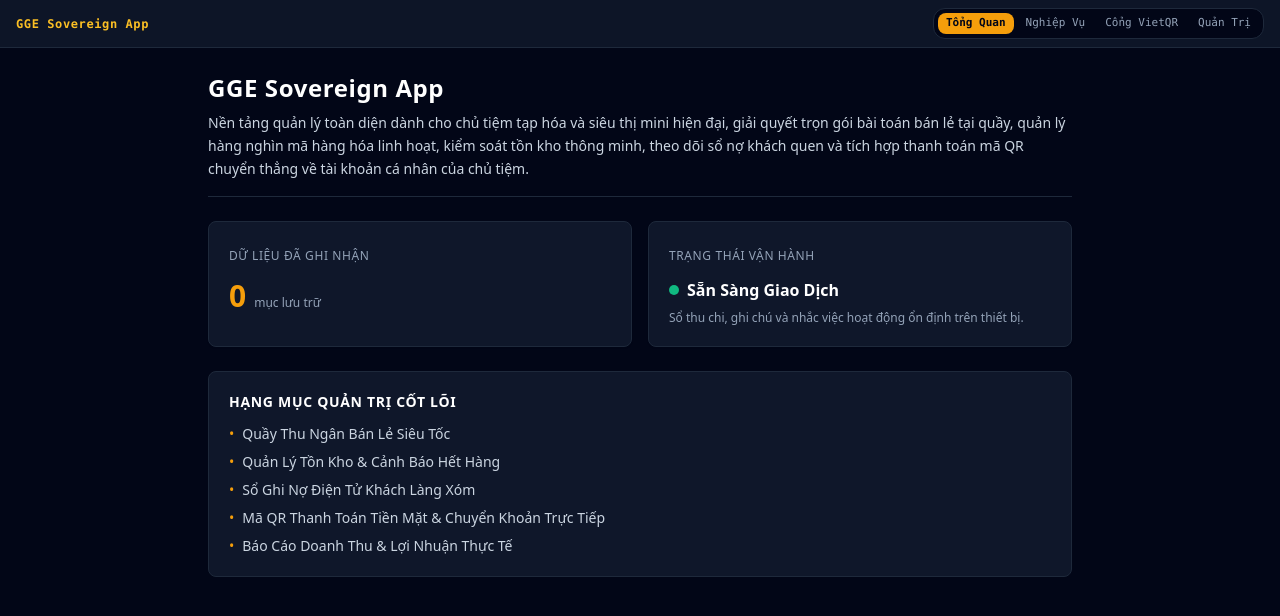
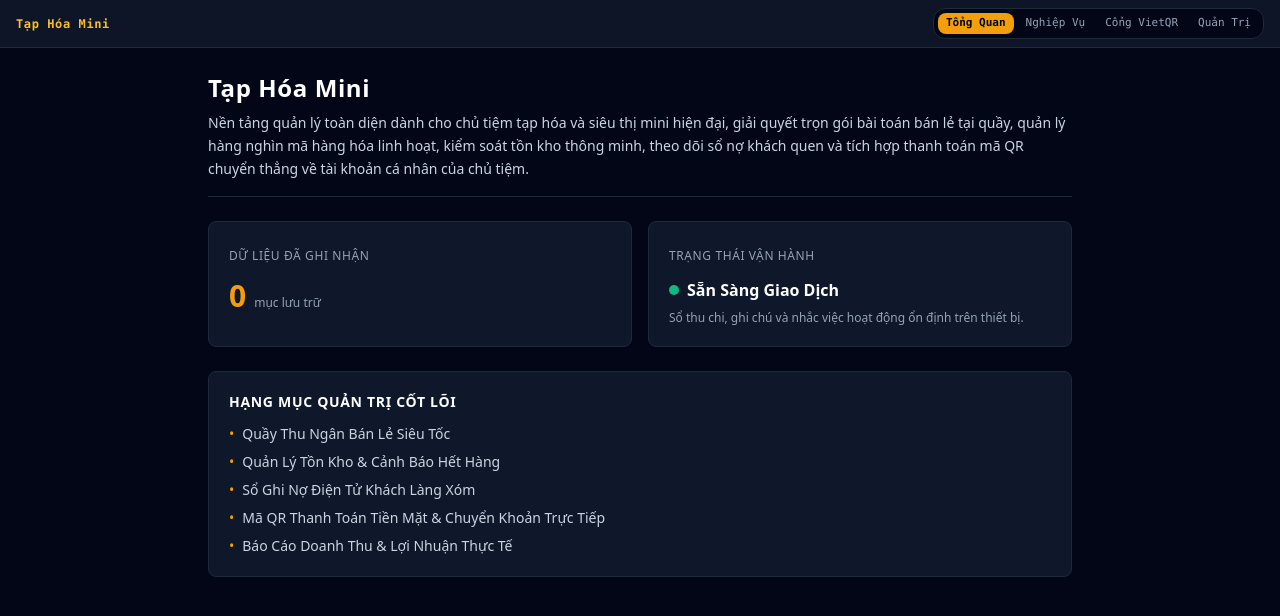
Before and after one commit to nguyennhatquynh-alt/tap-hoa-thong-minh-smartmart-p-5712818a, a plain HTML site: page public/index.html in a window 1280 px wide. Drawn offline with nearby package versions, Linux system fonts and the light colour scheme; no server answers.

Commit message:
GGE App Update: Cập nhật public/index.html

```diff
--- a/public/index.html
+++ b/public/index.html
@@ -3,7 +3,7 @@
 <head>
     <meta charset="UTF-8">
     <meta name="viewport" content="width=device-width, initial-scale=1.0, maximum-scale=1.0, user-scalable=no">
-    <title>GGE Sovereign App</title>
+    <title>Tạp Hóa Mini</title>
     <script src="https://cdn.tailwindcss.com"></script>
     <link rel="stylesheet" href="https://cdnjs.cloudflare.com/ajax/libs/font-awesome/6.5.1/css/all.min.css">
     <script defer src="https://cdn.jsdelivr.net/npm/alpinejs@3.13.5/dist/cdn.min.js"></script>
@@ -14,7 +14,7 @@
 </head>
 <body class="h-full flex flex-col antialiased select-none font-sans" x-data="childAppRuntime()" x-init="init()">
     <header class="h-12 border-b border-slate-800 bg-slate-900/90 px-4 flex items-center justify-between shrink-0">
-        <span class="text-xs font-bold text-amber-400 font-mono tracking-wider truncate min-w-0 flex-1 mr-2 whitespace-nowrap">GGE Sovereign App</span>
+        <span class="text-xs font-bold text-amber-400 font-mono tracking-wider truncate min-w-0 flex-1 mr-2 whitespace-nowrap">Tạp Hóa Mini</span>
         <div class="flex items-center space-x-1 bg-slate-950 border border-slate-800 rounded-xl p-1 text-[11px] font-mono shrink-0 whitespace-nowrap">
             <button @click="currentScreen = 'overview'" :class="currentScreen === 'overview' ? 'bg-amber-500 text-slate-950 font-bold' : 'text-slate-400'" class="px-2 py-0.5 rounded-lg transition">Tổng Quan</button>
             <button @click="currentScreen = 'business'" :class="currentScreen === 'business' ? 'bg-amber-500 text-slate-950 font-bold' : 'text-slate-400'" class="px-2 py-0.5 rounded-lg transition">Nghiệp Vụ</button>
@@ -27,7 +27,7 @@
   <!-- Màn hình 1: Tổng Quan -->
   <div x-show="currentScreen === 'overview'" class="space-y-6">
     <div class="border-b border-slate-800 pb-4">
-      <h1 class="text-2xl font-bold text-white tracking-wide">GGE Sovereign App</h1>
+      <h1 class="text-2xl font-bold text-white tracking-wide">Tạp Hóa Mini</h1>
       <p class="mt-2 text-sm text-slate-300 leading-relaxed">
         Nền tảng quản lý toàn diện dành cho chủ tiệm tạp hóa và siêu thị mini hiện đại, giải quyết trọn gói bài toán bán lẻ tại quầy, quản lý hàng nghìn mã hàng hóa linh hoạt, kiểm soát tồn kho thông minh, theo dõi sổ nợ khách quen và tích hợp thanh toán mã QR chuyển thẳng về tài khoản cá nhân của chủ tiệm.
       </p>
@@ -214,7 +214,7 @@
         </div>
         <div class="flex justify-between items-center py-2">
           <span class="text-slate-400">Chủ tài khoản</span>
-          <span class="font-semibold text-white uppercase">AN Nhien Tai</span>
+          <span class="font-semibold text-white uppercase">AN Nhien TU Tai</span>
         </div>
       </div>
     </div>
@@ -233,7 +233,7 @@
       <div class="p-5 rounded-lg bg-slate-900 border border-slate-800 space-y-3">
         <h2 class="text-sm font-semibold text-white uppercase tracking-wider">Thông Tin Ứng Dụng</h2>
         <div class="text-sm space-y-1">
-          <p><span class="text-slate-400">Tên ứng dụng:</span> <span class="text-white font-medium">GGE Sovereign App</span></p>
+          <p><span class="text-slate-400">Tên ứng dụng:</span> <span class="text-white font-medium">Tạp Hóa Mini</span></p>
           <p class="text-slate-300 leading-relaxed pt-1">
             <span class="text-slate-400">Mô tả nghiệp vụ:</span> Nền tảng quản lý toàn diện dành cho chủ tiệm tạp hóa và siêu thị mini hiện đại, giải quyết trọn gói bài toán bán lẻ tại quầy, quản lý hàng nghìn mã hàng hóa linh hoạt, kiểm soát tồn kho thông minh, theo dõi sổ nợ khách quen và tích hợp thanh toán mã QR chuyển thẳng về tài khoản cá nhân của chủ tiệm.
           </p>
@@ -243,7 +243,7 @@
       <div class="p-5 rounded-lg bg-slate-900 border border-slate-800 space-y-3">
         <h2 class="text-sm font-semibold text-white uppercase tracking-wider">Thông Tin Chủ Sở Hữu</h2>
         <div class="text-sm space-y-1">
-          <p><span class="text-slate-400">Người đại diện:</span> <span class="text-white font-medium uppercase">AN Nhien Tai</span></p>
+          <p><span class="text-slate-400">Người đại diện:</span> <span class="text-white font-medium uppercase">AN Nhien TU Tai</span></p>
           <p><span class="text-slate-400">Số tài khoản nhận tiền:</span> <span class="font-mono text-amber-500">1789066</span></p>
           <p><span class="text-slate-400">Mã ngân hàng (BIN):</span> <span class="text-slate-300">970463</span></p>
         </div>
```
